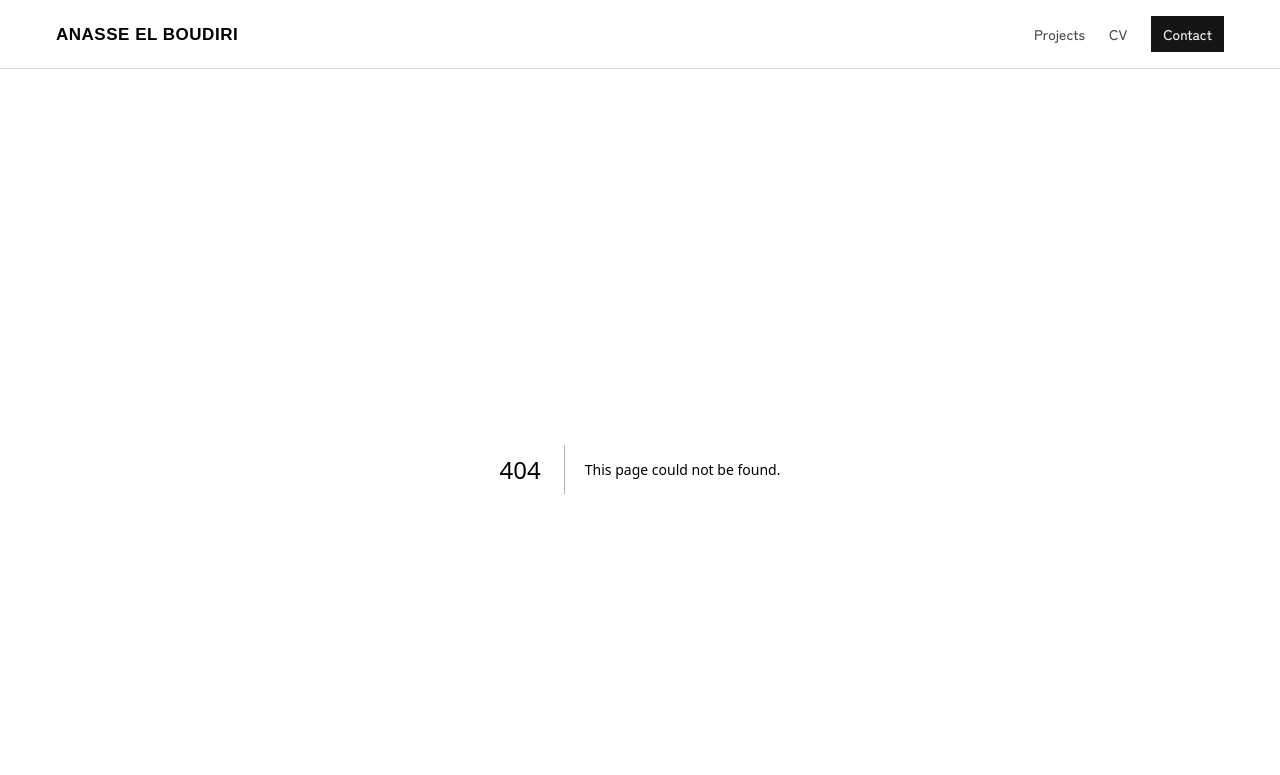
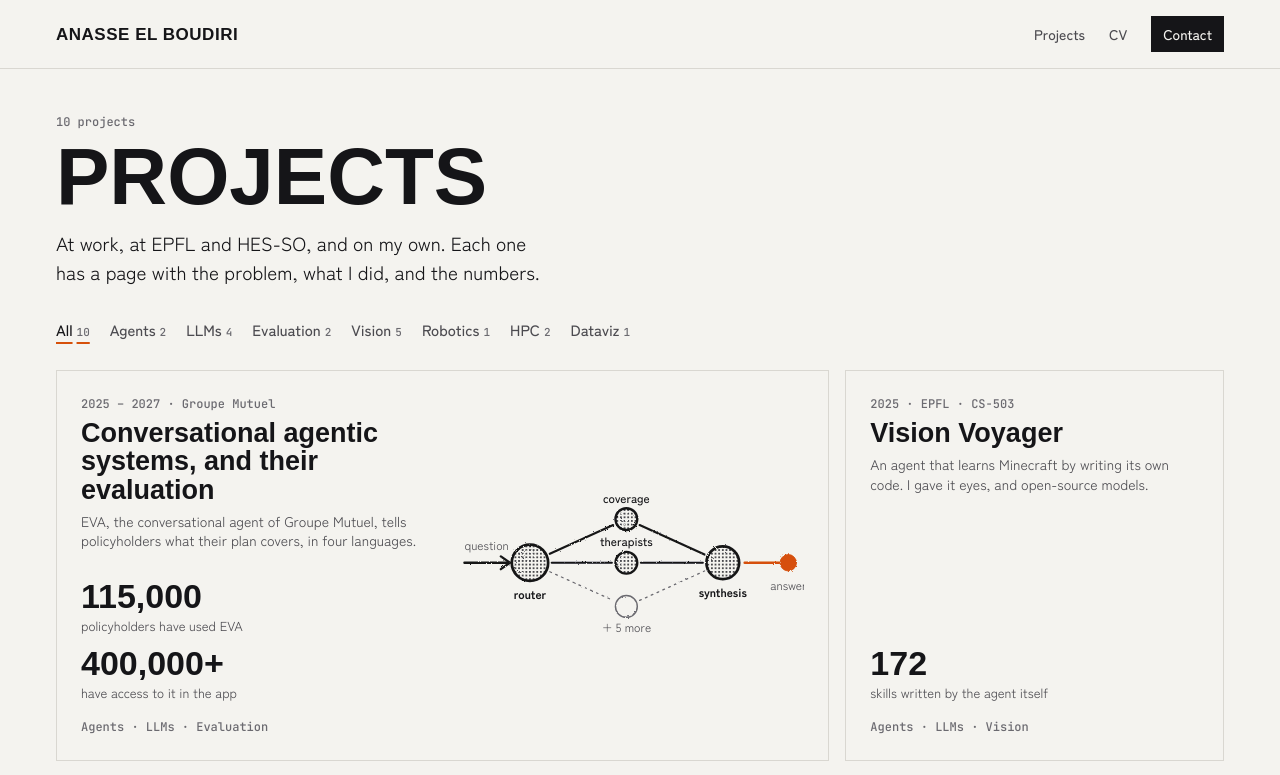
Before and after one commit to anassee15/portfolio, a Next.js app: page /projects in a window 1280 px wide. Before the commit this address had no page. Shown: the top 775 px of the page. Built offline with nearby package versions, Linux system fonts and the light colour scheme; a web font is replaced by a local one.

Commit message:
Add the projects index: square cards and a tag filter kept in the URL

```diff
--- /dev/null
+++ b/app/projects/page.tsx
@@ -0,0 +1,28 @@
+import type { Metadata } from "next";
+import { Suspense } from "react";
+import { FilteredProjectIndex, ProjectIndex } from "@/components/projects/ProjectIndex";
+import { projects } from "@/data/projects";
+
+export const metadata: Metadata = {
+  title: "Projects",
+  description: "Agents in production, LLM evaluation, vision, robotics and GPU code: everything I've built that I'd still show.",
+};
+
+export default function ProjectsPage() {
+  return (
+    <main className="page-x pb-[clamp(48px,8vw,96px)]">
+      <header className="pt-11 pb-8">
+        <p className="meta">{projects.length} projects</p>
+        <h1 className="mt-2.5 mb-4 font-display text-[clamp(44px,8vw,80px)] leading-[0.9] font-black uppercase">
+          Projects
+        </h1>
+        <p className="max-w-[52ch] text-[19px] leading-normal">
+          At work, at EPFL and HES-SO, and on my own. Each one has a page with the problem, what I did, and the numbers.
+        </p>
+      </header>
+      <Suspense fallback={<ProjectIndex active={null} />}>
+        <FilteredProjectIndex />
+      </Suspense>
+    </main>
+  );
+}
--- /dev/null
+++ b/components/projects/ProjectCard.tsx
@@ -0,0 +1,53 @@
+import Link from "next/link";
+import { tagLabels, type Figure, type Project } from "@/data/projects";
+import { cardDrawings } from "./drawings";
+
+/** A whole-card link: meta, title, two lines, the key figure, tags. The lead project spans two columns. */
+export function ProjectCard({ project }: { project: Project }) {
+  const lead = project.tier === "lead";
+  const Drawing = cardDrawings[project.slug];
+  const figures = project.figures.slice(0, lead ? 2 : 1);
+
+  return (
+    <li className={lead ? "sm:col-span-2" : undefined}>
+      <Link
+        href={`/projects/${project.slug}`}
+        className={`group grid h-full gap-x-8 gap-y-6 border border-rule p-5 transition-colors hover:border-ink sm:p-6 ${
+          lead && Drawing ? "lg:grid-cols-[minmax(0,1fr)_minmax(0,1fr)]" : ""
+        }`}
+      >
+        <div className="flex flex-col">
+          <p className="meta">
+            {project.year} · {project.context}
+          </p>
+          <h2 className="mt-1.5 font-display text-[clamp(23px,2.4vw,27px)] leading-[1.05] font-extrabold decoration-ball decoration-2 underline-offset-4 group-hover:underline">
+            {project.title}
+          </h2>
+          <p className={`mt-2 max-w-[52ch] ${lead ? "" : "line-clamp-2"} text-[14px] leading-snug text-ink-2`}>{project.pitch}</p>
+          <dl className="mt-auto flex flex-wrap gap-x-8 gap-y-3 pt-7">
+            {figures.map((figure) => (
+              <CardFigure key={figure.label} figure={figure} />
+            ))}
+          </dl>
+          <p className="meta mt-4">{project.tags.map((tag) => tagLabels[tag]).join(" · ")}</p>
+        </div>
+        {Drawing && (
+          <div aria-hidden className="order-first self-center lg:order-none">
+            <Drawing />
+          </div>
+        )}
+      </Link>
+    </li>
+  );
+}
+
+function CardFigure({ figure }: { figure: Figure }) {
+  return (
+    <div className="flex flex-col-reverse">
+      <dt className="mt-1 text-[13px] leading-snug text-ink-2">{figure.label}</dt>
+      <dd className="font-display text-[34px] leading-none font-extrabold whitespace-nowrap tabular-nums">
+        {figure.value}
+      </dd>
+    </div>
+  );
+}
--- /dev/null
+++ b/components/projects/ProjectIndex.tsx
@@ -0,0 +1,30 @@
+"use client";
+
+import { useSearchParams } from "next/navigation";
+import { projects, tagLabels, type Tag } from "@/data/projects";
+import { ProjectCard } from "./ProjectCard";
+import { TagFilter } from "./TagFilter";
+
+const isTag = (value: string | null): value is Tag => value !== null && value in tagLabels;
+
+/** The filter and the grid; the tag is read from the URL. */
+export function FilteredProjectIndex() {
+  const tag = useSearchParams().get("tag");
+  return <ProjectIndex active={isTag(tag) ? tag : null} />;
+}
+
+/** Also rendered on its own, unfiltered, before the URL is known (prerender, no JavaScript). */
+export function ProjectIndex({ active }: { active: Tag | null }) {
+  const shown = active ? projects.filter((project) => project.tags.includes(active)) : projects;
+
+  return (
+    <>
+      <TagFilter projects={projects} active={active} />
+      <ul className="mt-7 grid gap-4 sm:grid-cols-2 lg:grid-cols-3">
+        {shown.map((project) => (
+          <ProjectCard key={project.slug} project={project} />
+        ))}
+      </ul>
+    </>
+  );
+}
--- /dev/null
+++ b/components/projects/TagFilter.tsx
@@ -0,0 +1,42 @@
+import Link from "next/link";
+import { tagLabels, type Project, type Tag } from "@/data/projects";
+
+/** Text buttons; the chosen tag lives in the URL (?tag=), so a filtered view can be shared. */
+export function TagFilter({ projects, active }: { projects: Project[]; active: Tag | null }) {
+  const options: { tag: Tag | null; label: string; count: number }[] = [
+    { tag: null, label: "All", count: projects.length },
+    ...(Object.keys(tagLabels) as Tag[]).map((tag) => ({
+      tag,
+      label: tagLabels[tag],
+      count: projects.filter((project) => project.tags.includes(tag)).length,
+    })),
+  ];
+
+  return (
+    <nav aria-label="Filter by tag">
+      <ul className="flex flex-wrap gap-x-5 gap-y-2">
+        {options.map(({ tag, label, count }) => {
+          const current = tag === active;
+          return (
+            <li key={label}>
+              <Link
+                href={tag ? `/projects?tag=${tag}` : "/projects"}
+                scroll={false}
+                aria-current={current ? "page" : undefined}
+                className={`text-[15px] font-medium underline-offset-[6px] ${
+                  current ? "underline decoration-ball decoration-2" : "text-ink-2 hover:text-ink"
+                }`}
+              >
+                {label}
+                <span className="meta ml-1 text-[11px]" aria-hidden>
+                  {count}
+                </span>
+                <span className="sr-only">, {count} projects</span>
+              </Link>
+            </li>
+          );
+        })}
+      </ul>
+    </nav>
+  );
+}
--- /dev/null
+++ b/components/projects/drawings.ts
@@ -0,0 +1,7 @@
+import type { ComponentType } from "react";
+import { EvaBrain } from "@/components/ink/diagrams/EvaBrain";
+
+/** Ink drawing shown on a project's card, by slug. The others get theirs with their page. */
+export const cardDrawings: Partial<Record<string, ComponentType>> = {
+  eva: EvaBrain,
+};
```
